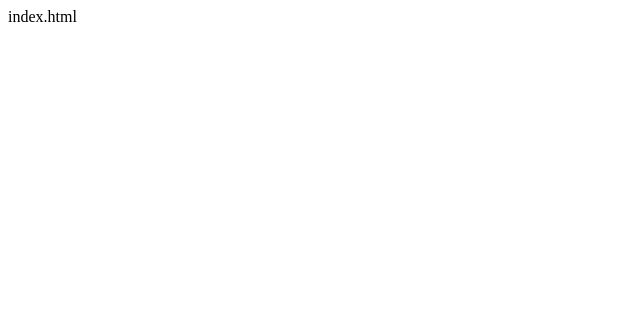
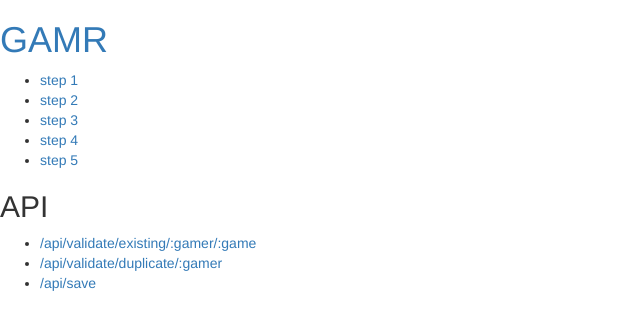
Before and after one commit to jwalsh/gamr-system, a plain HTML site: page gamr-www/1.html in a window 1280 px wide. Shown: the whole page, without its empty margins (0-640 px from the left). Drawn offline with nearby package versions, Linux system fonts and the light colour scheme.

```diff
--- a/gamr-www/1.html
+++ b/gamr-www/1.html
@@ -1 +1,42 @@
-index.html
+<html>
+  <head>
+    <title>
+      GAMR
+    </title>
+    <link rel="stylesheet"
+          href="https://maxcdn.bootstrapcdn.com/bootstrap/3.3.4/css/bootstrap.min.css" />
+  </head>
+  <body>
+    <h1>
+      <a href="index.html">GAMR</a>
+    </h1>
+    <ul>
+      <li><a href="1.html">step 1</a></li>
+      <li><a href="2.html">step 2</a></li>
+      <li><a href="3.html">step 3</a></li>
+      <li><a href="4.html">step 4</a></li>
+      <li><a href="5.html">step 5</a></li>
+    </ul>
+
+    <h2>API</h2>
+
+    <ul>
+      <li>
+        <a href="http://localhost:5678/api/validate/existing/:gamer/:game">
+          /api/validate/existing/:gamer/:game
+        </a>
+      </li>
+      <li>
+        <a href="http://localhost:5678/api/validate/duplicate/:gamer">
+          /api/validate/duplicate/:gamer
+        </a>
+      </li>
+      <li>
+        <a href="http://localhost:5678/api/save">
+          /api/save
+        </a>
+      </li>
+    </ul>
+
+  </body>
+</html>
```
Also changed, not shown: gamr-www/2.html (+42 -1 lines), gamr-www/3.html (+42 -1 lines), gamr-www/4.html (+42 -1 lines), gamr-www/5.html (+42 -1 lines).
